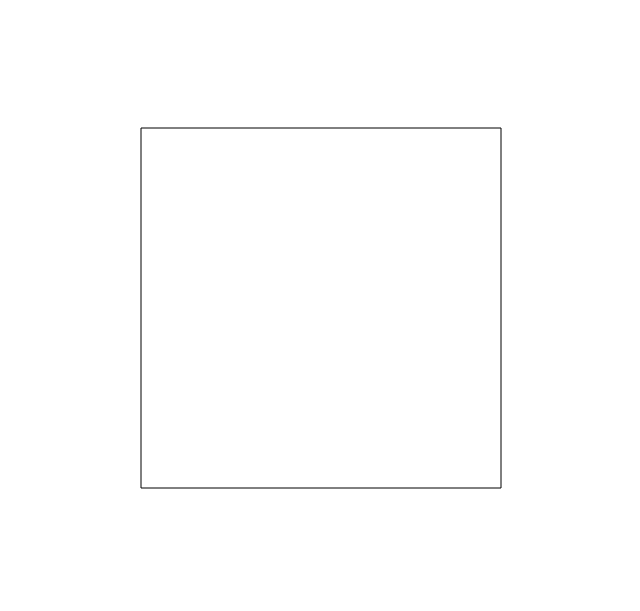
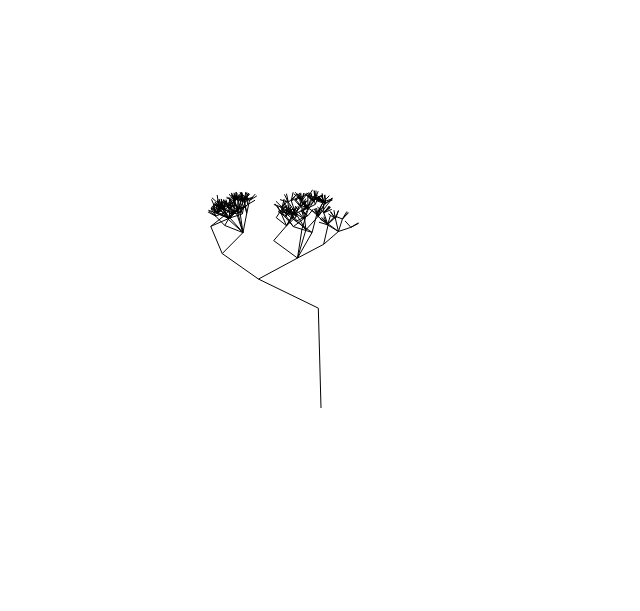
Before and after one commit to oliwennell/fractals, a plain HTML site: page index.html in a window 1280 px wide. Shown: the whole page, without its empty margins (319-959 px from the left). Drawn offline with nearby package versions, Linux system fonts and the light colour scheme.

Commit message:
First vaguely tree-like rendering

```diff
--- a/fractal.js
+++ b/fractal.js
@@ -2,157 +2,107 @@
 function Fractal(_canvas) {
     var self = this;
 
+    var Vector = function(x, y) {
+        this.x = x || 0;
+        this.y = y || 0;
+
+        this.magnitude = function() {
+            return Math.sqrt(this.x * this.x + this.y * this.y);
+        };
+
+        this.normalise = function() {
+            var length = this.magnitude();
+            if (length == 0)
+                return new Vector(this.x, this.y);
+
+            return new Vector(this.x / length, this.y / length);
+        };
+        this.subtract = function(other) {
+            return new Vector(this.x - other.x, this.y - other.y);
+        };
+    };
+
+    var Node = function() {
+        this.pos = new Vector();
+        this.prev = null;
+        this.children = [];
+    };
+
+
     var canvas = _canvas;
     var context = canvas.getContext('2d');
-    var numSteps = 5;
-    var pointSets = [];
 
-    var getVectorLength = function (v) {
-        return Math.sqrt(v.x * v.x + v.y * v.y);
+    var root = new Node();
+    var depth = 0;
+
+    var generateNode = function(prevNode, prevDir) {
+
+        if (depth > 6)
+            return;
+
+        depth++;
+
+        var prevLength = prevDir.magnitude();
+
+        var newLength = prevLength * 0.666;
+        //var newLength = prevLength * 0.25 * depth;
+        var newV = new Vector(
+            prevNode.pos.x + ((Math.random() - 0.5) * newLength) * (depth*0.2),
+            prevNode.pos.y + (Math.max(0.2, Math.random() * 0.75) * newLength) * (depth*0.15)
+        );
+        var newDir = newV.subtract(prevNode.pos).normalise();
+        var newNode = new Node();
+        newNode.pos.x = prevNode.pos.x + (newDir.x * newLength);
+        newNode.pos.y = prevNode.pos.y - (newDir.y * newLength);
+
+        //console.log(depth + ' ' + newNode.pos.x + ':' + newNode.pos.y);
+        prevNode.children.push(newNode);
+
+        prevDir = newNode.pos.subtract(prevNode.pos);
+        for (var leaf = 0; leaf < Math.max(1, Math.random()*depth*1.75); ++leaf)
+            generateNode(newNode, prevDir);
+
+        depth--;
+    }
+
+    var update = function () {
+
+        rootNode = new Node();
+
+        var px = function(x) { return canvas.width * x; };
+        var py = function (y) { return canvas.height * y; };
+        rootNode.pos = new Vector(px(0.5), py(0.5))
+
+        depth = 0;
+        var prevNode = rootNode;
+        var prevDir = new Vector(0, -150);
+        generateNode(prevNode, prevDir);
     };
 
-    var getSquaredVectorDistance = function(a, b) {
-        var dx = Math.abs(a.x - b.x);
-        var dy = Math.abs(a.y - b.y);
-        return dx * dx + dy * dy;
-    };
-
-    var normaliseVector = function (v) {
-        var length = getVectorLength(v);
-        if (length == 0)
-            return { x: v.x, y: v.y };
-
-        return {
-            x: v.x / length,
-            y: v.y / length
-        }
-    };
-
-    var getDistFromLineToPoint = function (lineA, lineB, point) {
-        // http://stackoverflow.com/questions/849211/shortest-distance-between-a-point-and-a-line-segment
-
-        function distToSegmentSquared(lineA, lineB, point) {
-            var l2 = getSquaredVectorDistance(lineA, lineB);
-            if (l2 == 0) return getSquaredVectorDistance(point, lineA);
-
-            var t = ((point.x - lineA.x) * (lineB.x - lineA.x) + (point.y - lineA.y) * (lineB.y - lineA.y)) / l2;
-            if (t < 0) return getSquaredVectorDistance(point, lineA);
-            if (t > 1) return getSquaredVectorDistance(point, lineB);
-
-            return getSquaredVectorDistance(point, {
-                x: lineA.x + t * (lineB.x - lineA.x),
-                y: lineA.y + t * (lineB.y - lineA.y)
-            });
-        }
-        return Math.sqrt(distToSegmentSquared(lineA, lineB, point));
-    }
-
-    var update = function (center) {
-
-        var newPointSets = [];
-
-        for (var i = 0; i < pointSets.length; ++i) {
-            var points = pointSets[i];
-            var newPoints = [];
-
-            for (var j = 0; j < points.length - 1; ++j) {
-                var start = { x: points[j].x, y: points[j].y };
-                var end = { x: points[j + 1].x, y: points[j + 1].y };
-
-                var lineScale = ((canvas.width - getDistFromLineToPoint(start, end, center)) / canvas.width);
-                lineScale = Math.pow(lineScale, 8);
-                lineScale = Math.min(lineScale, 0.5);
-                lineScale = lineScale * -1;
-
-                var diff = {
-                    x: end.x - start.x,
-                    y: end.y - start.y
-                };
-                var dir = normaliseVector(diff);
-                var dist = getVectorLength(diff);
-                var mid = {
-                    x: start.x + diff.x * 0.5,
-                    y: start.y + diff.y * 0.5
-                };
-                var perp = {
-                    x: mid.x + (dir.y * dist * lineScale),
-                    y: mid.y + (-dir.x * dist * lineScale)
-                };
-                var pre = {
-                    x: start.x + (dir.x * dist * 0.25),
-                    y: start.y + (dir.y * dist * 0.25)
-                };
-                var post = {
-                    x: start.x + (dir.x * dist * 0.75),
-                    y: start.y + (dir.y * dist * 0.75)
-                };
-
-                newPoints.push(start);
-                newPoints.push(pre);
-                newPoints.push(perp);
-                newPoints.push(post);
-                newPoints.push(end);
-            }
-            newPointSets.push(newPoints);
-        }
-        pointSets = newPointSets;
-    };
-
-    self.refresh = function (center, onComplete) {
-        var px = function(x){ return canvas.width*x; };
-        var py = function (y) { return canvas.height * y; };
-
-        pointSets = [
-            [
-                { x: px(0.2), y: py(0.2) },
-                { x: px(0.2), y: py(0.4) },
-                { x: px(0.2), y: py(0.6) },
-                { x: px(0.2), y: py(0.8) },
-
-                { x: px(0.4), y: py(0.8) },
-                { x: px(0.6), y: py(0.8) },
-                { x: px(0.8), y: py(0.8) },
-
-                { x: px(0.8), y: py(0.6) },
-                { x: px(0.8), y: py(0.4) },
-                { x: px(0.8), y: py(0.2) },
-
-                { x: px(0.6), y: py(0.2) },
-                { x: px(0.4), y: py(0.2) },
-                { x: px(0.2), y: py(0.2) }
-            ]
-        ];
-
-        if (center) {
-            for (var i = 0; i < numSteps; ++i) {
-                update(center);
-            }
-        }
+    self.refresh = function (onComplete) {
+        update();
 
         if (onComplete)
             onComplete();
+    };
+
+    var renderNode = function(node) {
+        for (var childIndex = 0; childIndex < node.children.length; ++childIndex) {
+            var child = node.children[childIndex];
+            context.beginPath();
+            context.moveTo(node.pos.x, node.pos.y);
+            context.lineTo(child.pos.x, child.pos.y);
+            context.stroke();
+
+            renderNode(child);
+        }
     };
 
     self.render = function () {
 
         context.clearRect(0, 0, canvas.width, canvas.height);
 
-        for (var i = 0; i < pointSets.length; ++i) {
-            var points = pointSets[i];
-            if (points.length == 0)
-                continue;
-
-            context.beginPath();
-
-            var start = points[0];
-            context.moveTo(start.x, start.y);
-
-            for (var j = 1; j < points.length; ++j) {
-                var p = points[j];
-                context.lineTo(p.x, p.y);
-            }
-            context.stroke();
-        }
+        renderNode(rootNode);
     };
 
     self.refresh();
@@ -161,21 +111,5 @@ function Fractal(_canvas) {
 $(document).ready(function () {
     var canvas = document.getElementById('fractal-canvas');
     var fractal = new Fractal(canvas);
-
-    $('#fractal-canvas')
-        .mousemove(function (e) {
-            var x = e.pageX - this.offsetLeft;
-            var y = e.pageY - this.offsetTop;
-
-            fractal.refresh({ x: x, y: y }, function () {
-                fractal.render();
-            });
-        })
-        .mouseleave(function (e) {
-            fractal.refresh(null, function () {
-                fractal.render();
-            });
-        });
-
     fractal.render();
 });
--- a/index.html
+++ b/index.html
@@ -13,7 +13,7 @@
 </head>
 <body>
     <div id="fractal-container">
-        <canvas id="fractal-canvas" width="600" height="600">
+        <canvas id="fractal-canvas" width="800" height="800">
         </canvas>
     </div>
 
```
